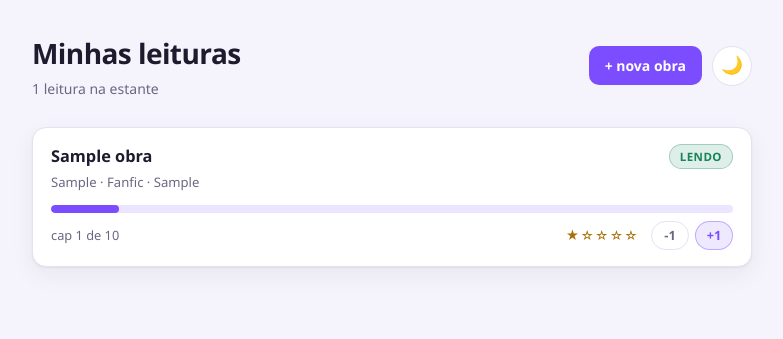
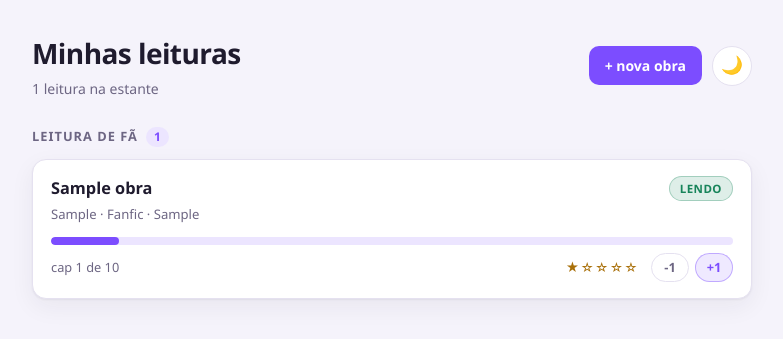
Before and after one commit to gabrielbastosg/rastreador-leitura, a Django app: page / in a window 1280 px wide. Shown: the top 339 px of the page, without its empty margins (248-1031 px from the left). Run offline with Django 5.2, Linux system fonts and the light colour scheme; tables that the repository leaves empty hold one stand-in row (values such as "Sample post").

Commit message:
feat: estante separada por grupo, sem campo novo no banco
A estante misturava fanfic, webtoon e materia da faculdade numa lista so,
ordenada por data. Com 9 leituras ja custava achar o que eu queria.

Agora a tela separa em Leitura de fa, Quadrinhos, Livros e Materia.

- O grupo nao e campo: sai de um dict {tipo: grupo} no modelo, exposto por
  uma @property. Guardar os dois seria convidar os dois a discordarem --
  uma obra marcada Manhwa com grupo Materia, e nenhum jeito de saber qual
  esta certo. Mesma regra do estrelas.
- A ordem das secoes vem de dict.fromkeys(GRUPOS.values()): dedup que
  preserva ordem, pra nao existir uma segunda lista pra ficar pra tras.
- Grupo sem leitura nao aparece na tela.
- TIPOS ganhou HQ, Materia e Light Novel.
- link virou null=True, blank=True: materia da faculdade e PDF, nao tem
  URL. blank sozinho nao servia -- duas strings vazias colidiriam no
  unique, e NULL nao colide com NULL. Isso destrava livro de papel e
  ebook tambem.

```diff
--- a/leituras/models.py
+++ b/leituras/models.py
@@ -6,19 +6,37 @@ from django.core.validators import MinValueValidator, MaxValueValidator
 class Obra(models.Model):
     TIPOS=[
         ('Fanfic','Fanfic'),
-        ('Manga','Manga'),
+        ('Manga','Mangá'),
         ('Manhwa','Manhwa'),
-        ('Webtoon','Webtoon')
+        ('Webtoon','Webtoon'),
+        ('HQ', 'HQ'),
+        ('Materia', 'Matéria'),
+        ('Light Novel', 'Light Novel')
     ]
+
+    GRUPOS = {
+        'Fanfic': 'Leitura de fã',
+        'Manga': 'Quadrinhos',
+        'Manhwa': 'Quadrinhos',
+        'Webtoon': 'Quadrinhos',
+        'HQ': 'Quadrinhos',
+        'Light Novel': 'Livros',
+        'Materia': 'Matéria',
+    }
+
     tipo = models.CharField(max_length=20, choices=TIPOS,default='Fanfic')
     titulo = models.CharField(max_length=200)
     autor = models.CharField(max_length=200)
     plataforma = models.CharField(max_length=200)
-    link = models.URLField(unique=True)
+    link = models.URLField(unique=True, null=True, blank=True)
     total_capitulos = models.PositiveIntegerField(null=True, blank=True)
 
     def __str__(self):
         return self.titulo
+
+    @property
+    def grupo(self):
+        return self.GRUPOS.get(self.tipo, 'Outros')
 
 class Leitura(models.Model):
     obra = models.ForeignKey(Obra, on_delete=models.CASCADE)
--- a/leituras/static/leituras/css/lista.css
+++ b/leituras/static/leituras/css/lista.css
@@ -1,3 +1,30 @@
+/* ---------- grupos ---------- */
+.grupo {
+    margin-bottom: 32px;
+}
+
+.grupo__titulo {
+    display: flex;
+    align-items: center;
+    gap: 8px;
+    margin: 0 0 12px;
+    font-size: .8rem;
+    font-weight: 700;
+    text-transform: uppercase;
+    letter-spacing: .08em;
+    color: var(--texto-fraco);
+}
+
+.grupo__contagem {
+    padding: 1px 8px;
+    border-radius: 999px;
+    background: var(--destaque-fraco);
+    color: var(--destaque);
+    font-size: .75rem;
+    font-weight: 600;
+    letter-spacing: 0;
+}
+
 .lista {
     list-style: none;
     margin: 0;
--- a/leituras/templates/leituras/lista.html
+++ b/leituras/templates/leituras/lista.html
@@ -25,8 +25,11 @@
             </div>
         </header>
 
-        <ul class="lista">
-        {% for leitura in leituras %}
+        {% for nome, itens in secoes %}
+        <section class="grupo">
+            <h2 class="grupo__titulo">{{ nome }} <span class="grupo__contagem">{{ itens|length }}</span></h2>
+            <ul class="lista">
+            {% for leitura in itens %}
             <li class="item">
                 <div class="item__cabecalho">
                     <a class="item__titulo" href="{{ leitura.obra.link }}" target="_blank" rel="noopener">{{ leitura.obra.titulo }}</a>
@@ -63,10 +66,12 @@
                     </form>
                 </div>
             </li>
+            {% endfor %}
+            </ul>
+        </section>
         {% empty %}
-            <li class="vazio">Nada por aqui ainda.</li>
+            <p class="vazio">Nada por aqui ainda.</p>
         {% endfor %}
-        </ul>
     </div>
 
     <script src="{% static 'leituras/js/tema.js' %}"></script>
--- a/leituras/views.py
+++ b/leituras/views.py
@@ -19,7 +19,18 @@ class LeituraViewSet(viewsets.ModelViewSet):
 
 def lista_leituras(request):
     leituras = Leitura.objects.select_related('obra').order_by('-atualizado_em')
-    return render(request, 'leituras/lista.html', {'leituras': leituras})
+    grupos = {}
+    for leitura in leituras:
+        grupos.setdefault(leitura.obra.grupo, []).append(leitura)
+    # a ordem das secoes segue a ordem do GRUPOS no modelo, e so entra
+    # secao que tem leitura -- por isso o "if nome in grupos"
+    ordem = list(dict.fromkeys(Obra.GRUPOS.values())) + ['Outros']
+    secoes = [(nome, grupos[nome]) for nome in ordem if nome in grupos]
+
+    return render(request, 'leituras/lista.html', {
+        'leituras': leituras,
+        'secoes': secoes,
+    })
 
 @require_POST
 def mover_capitulo(request, pk):
```
Also changed, not shown: leituras/migrations/0004_alter_obra_link_alter_obra_tipo.py (added).
